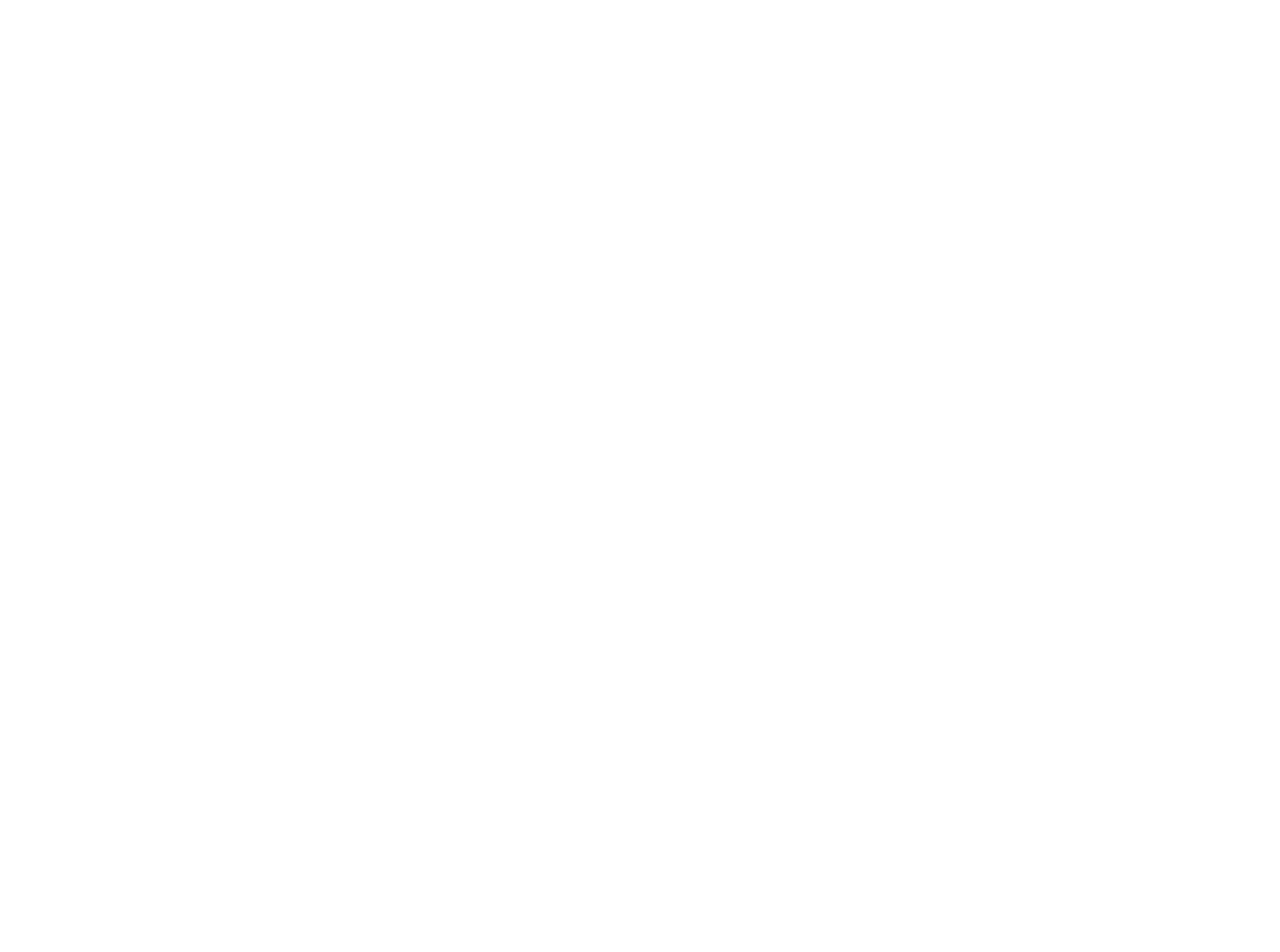
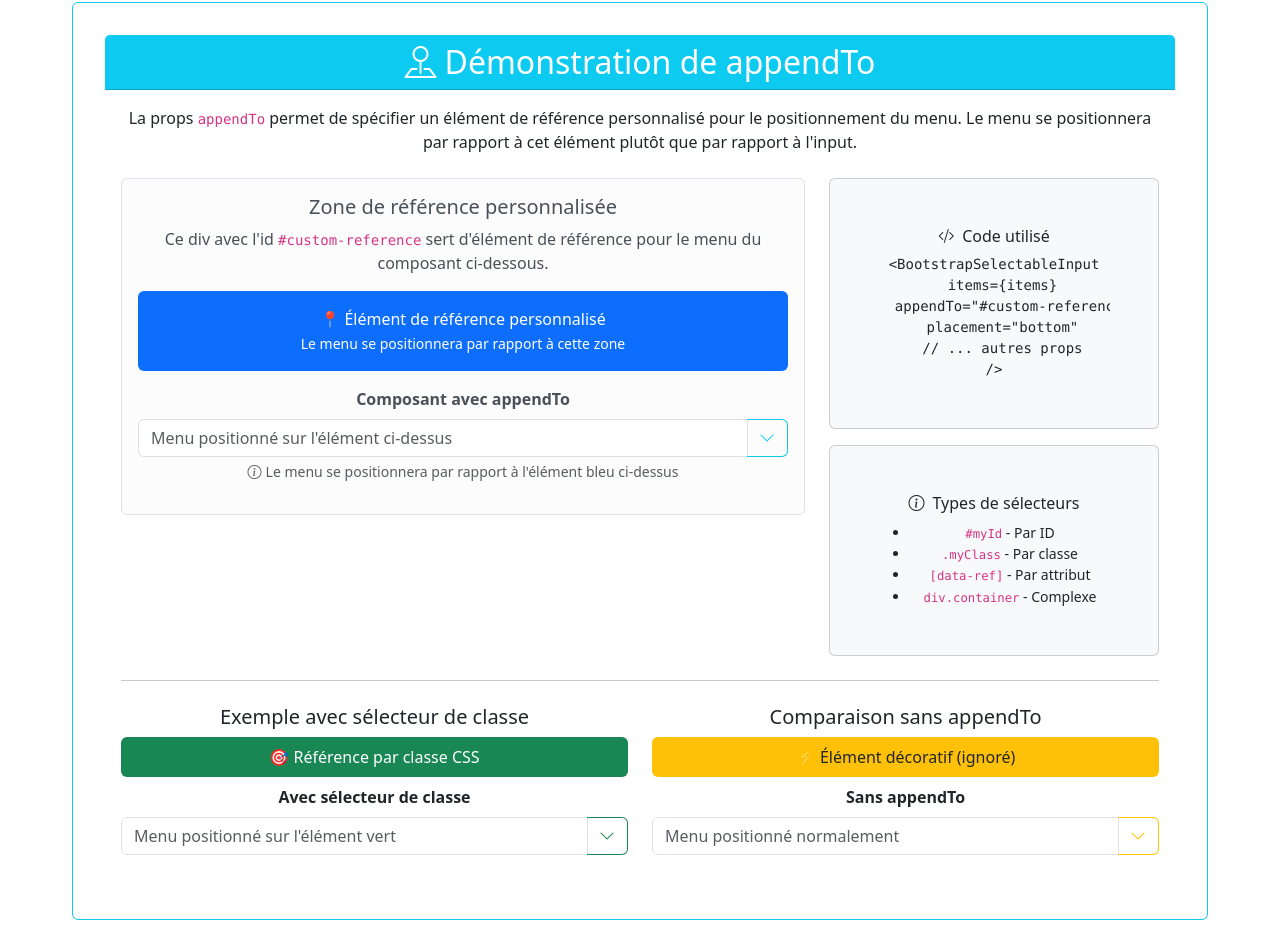
Before and after one commit to Horsty80/poc, a React (Vite) app: page / in a window 1280 px wide. Shown: the part 1033-1985 px from the top of the page. Before the commit the page ends 1107 px from the top, so only its background shows below. Built offline with nearby package versions, Linux system fonts and the light colour scheme; the HTML template or start-up script is replaced by a standard one.

Commit message:
feat: add appendTo prop to BootstrapSelectableInput for custom reference positioning

```diff
--- a/src/App.tsx
+++ b/src/App.tsx
@@ -132,6 +132,130 @@
           </div>
         </div>
       </div>
+
+      {/* Nouvelle section pour démontrer appendTo */}
+      <div className="row mb-5">
+        <div className="col-12">
+          <div className="card border-info">
+            <div className="card-header bg-info text-white">
+              <h2 className="card-title mb-0">
+                <i className="bi bi-pin-map me-2"></i>
+                Démonstration de appendTo
+              </h2>
+            </div>
+            <div className="card-body">
+              <p className="mb-4">
+                La props <code>appendTo</code> permet de spécifier un élément de référence personnalisé
+                pour le positionnement du menu. Le menu se positionnera par rapport à cet élément
+                plutôt que par rapport à l'input.
+              </p>
+
+              <div className="row">
+                <div className="col-md-8">
+                  <div className="alert alert-light border">
+                    <h5 className="alert-heading">Zone de référence personnalisée</h5>
+                    <p>
+                      Ce div avec l'id <code>#custom-reference</code> sert d'élément de référence
+                      pour le menu du composant ci-dessous.
+                    </p>
+                    <div
+                      id="custom-reference"
+                      className="bg-primary text-white p-3 rounded text-center mb-3"
+                      style={{ cursor: 'pointer' }}
+                    >
+                      📍 Élément de référence personnalisé
+                      <br />
+                      <small>Le menu se positionnera par rapport à cette zone</small>
+                    </div>
+
+                    <BootstrapSelectableInput
+                      items={mockItemsWithDescriptions}
+                      placeholder="Menu positionné sur l'élément ci-dessus"
+                      label="Composant avec appendTo"
+                      helpText="Le menu se positionnera par rapport à l'élément bleu ci-dessus"
+                      variant="info"
+                      appendTo="#custom-reference"
+                      placement="bottom"
+                      onSelectionChange={(item) => {
+                        console.log('Sélection avec appendTo:', item)
+                      }}
+                    />
+                  </div>
+                </div>
+
+                <div className="col-md-4">
+                  <div className="card bg-light">
+                    <div className="card-body">
+                      <h6 className="card-title">
+                        <i className="bi bi-code-slash me-2"></i>
+                        Code utilisé
+                      </h6>
+                      <pre className="small mb-0">
+{`<BootstrapSelectableInput
+  items={items}
+  appendTo="#custom-reference"
+  placement="bottom"
+  // ... autres props
+/>`}
+                      </pre>
+                    </div>
+                  </div>
+
+                  <div className="card bg-light mt-3">
+                    <div className="card-body">
+                      <h6 className="card-title">
+                        <i className="bi bi-info-circle me-2"></i>
+                        Types de sélecteurs
+                      </h6>
+                      <ul className="small mb-0">
+                        <li><code>#myId</code> - Par ID</li>
+                        <li><code>.myClass</code> - Par classe</li>
+                        <li><code>[data-ref]</code> - Par attribut</li>
+                        <li><code>div.container</code> - Complexe</li>
+                      </ul>
+                    </div>
+                  </div>
+                </div>
+              </div>
+
+              <hr className="my-4" />
+
+              <div className="row">
+                <div className="col-md-6">
+                  <h5>Exemple avec sélecteur de classe</h5>
+                  <div className="position-relative">
+                    <div className="custom-ref-class bg-success text-white p-2 rounded mb-2 text-center">
+                      🎯 Référence par classe CSS
+                    </div>
+                    <BootstrapSelectableInput
+                      items={mockItemsWithDescriptions}
+                      placeholder="Menu positionné sur l'élément vert"
+                      label="Avec sélecteur de classe"
+                      variant="success"
+                      appendTo=".custom-ref-class"
+                      placement="top"
+                    />
+                  </div>
+                </div>
+
+                <div className="col-md-6">
+                  <h5>Comparaison sans appendTo</h5>
+                  <div className="bg-warning text-dark p-2 rounded mb-2 text-center">
+                    ⚡ Élément décoratif (ignoré)
+                  </div>
+                  <BootstrapSelectableInput
+                    items={mockItemsWithDescriptions}
+                    placeholder="Menu positionné normalement"
+                    label="Sans appendTo"
+                    variant="warning"
+                    placement="top"
+                  />
+                </div>
+              </div>
+            </div>
+          </div>
+        </div>
+      </div>
     </div>
   )
 }
--- a/src/BootstrapSelectableInput.tsx
+++ b/src/BootstrapSelectableInput.tsx
@@ -1,4 +1,4 @@
-import { useState } from 'react'
+import { useState, useEffect } from 'react'
 import { useCombobox } from 'downshift'
 import {
   useFloating,
@@ -31,6 +31,7 @@
   helpText?: string // Texte d'aide
   isInvalid?: boolean // État d'erreur
   errorMessage?: string // Message d'erreur
+  appendTo?: string // Sélecteur CSS pour l'élément de référence (ex: "#my-container", ".my-class")
 }
 
 export function BootstrapSelectableInput({
@@ -45,7 +46,8 @@
   label,
   helpText,
   isInvalid = false,
-  errorMessage
+  errorMessage,
+  appendTo
 }: BootstrapSelectableInputProps) {
   const [selectedItem, setSelectedItem] = useState<Item | null>(null)
   const [inputValue, setInputValue] = useState('')
@@ -77,6 +79,16 @@
       }),
     ].filter(Boolean),
   })
+
+  // Gérer l'élément de référence personnalisé
+  useEffect(() => {
+    if (appendTo && refs.setReference) {
+      const targetElement = document.querySelector(appendTo)
+      if (targetElement) {
+        refs.setReference(targetElement as Element)
+      }
+    }
+  }, [appendTo, refs.setReference])
 
   // Configuration de Downshift
   const {
@@ -170,7 +182,7 @@
         </label>
       )}
 
-      <div className="input-group" ref={refs.setReference}>
+      <div className="input-group" ref={appendTo ? undefined : refs.setReference}>
         <input
           {...getInputProps({
             placeholder,
```
